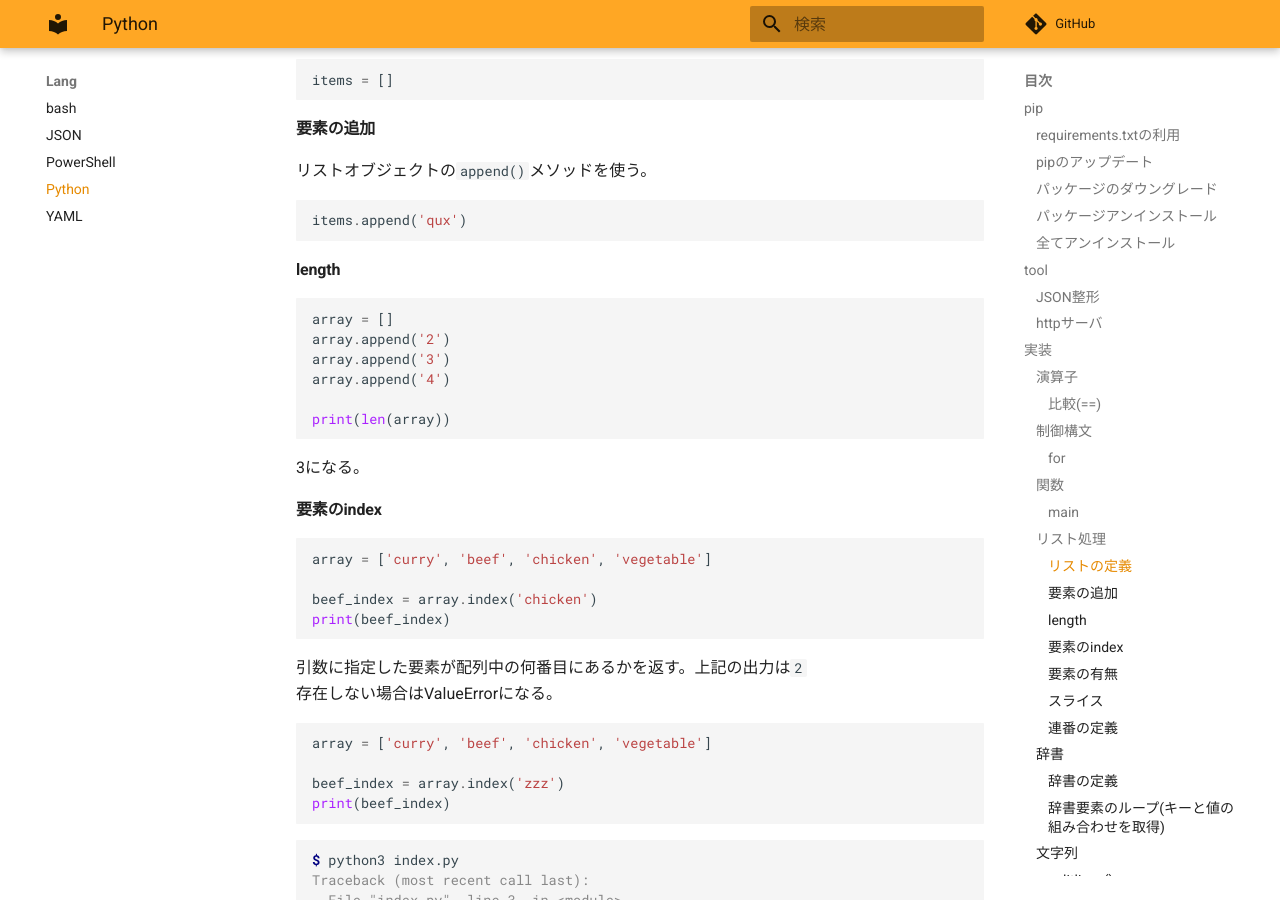
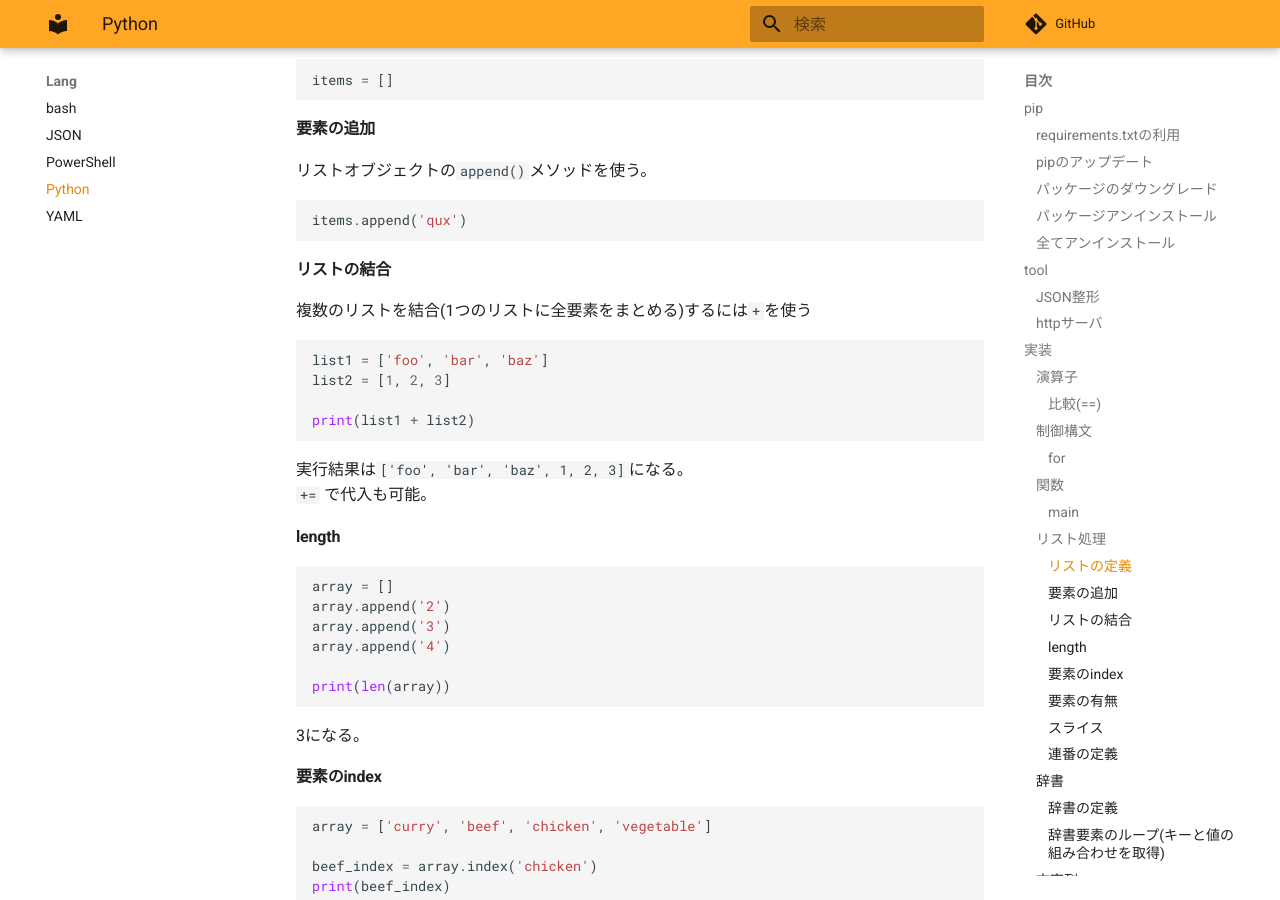
Before and after one commit to zaki-lknr/docs, an MkDocs documentation site: the page built from docs/lang/python.md, in a window 1280 px wide and 900 px high, scrolled down 3657 px. Built offline with MkDocs 1.6.1 and Material for MkDocs 9.7.7, drawn with Linux system fonts in a browser that asks for light colours; comment, search, counter and statistics services are not loaded.

Commit message:
add: lang/python: リストの結合

````diff
--- a/docs/lang/python.md
+++ b/docs/lang/python.md
@@ -186,6 +186,20 @@ items = []
 ```python
 items.append('qux')
 ```
+
+#### リストの結合
+
+複数のリストを結合(1つのリストに全要素をまとめる)するには`+`を使う
+
+```python
+list1 = ['foo', 'bar', 'baz']
+list2 = [1, 2, 3]
+
+print(list1 + list2)
+```
+
+実行結果は`['foo', 'bar', 'baz', 1, 2, 3]`になる。
+`+=` で代入も可能。
 
 #### length
 
````
